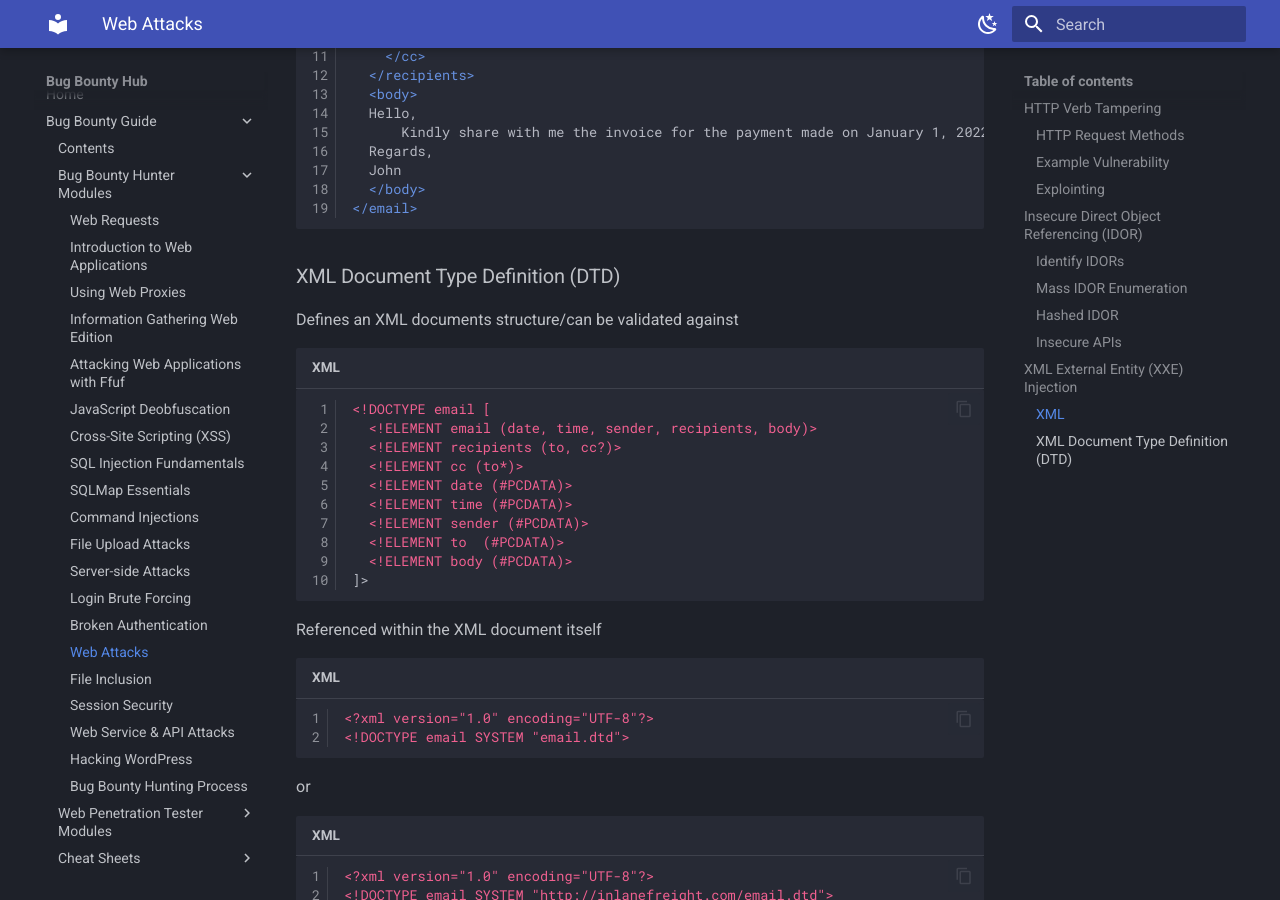
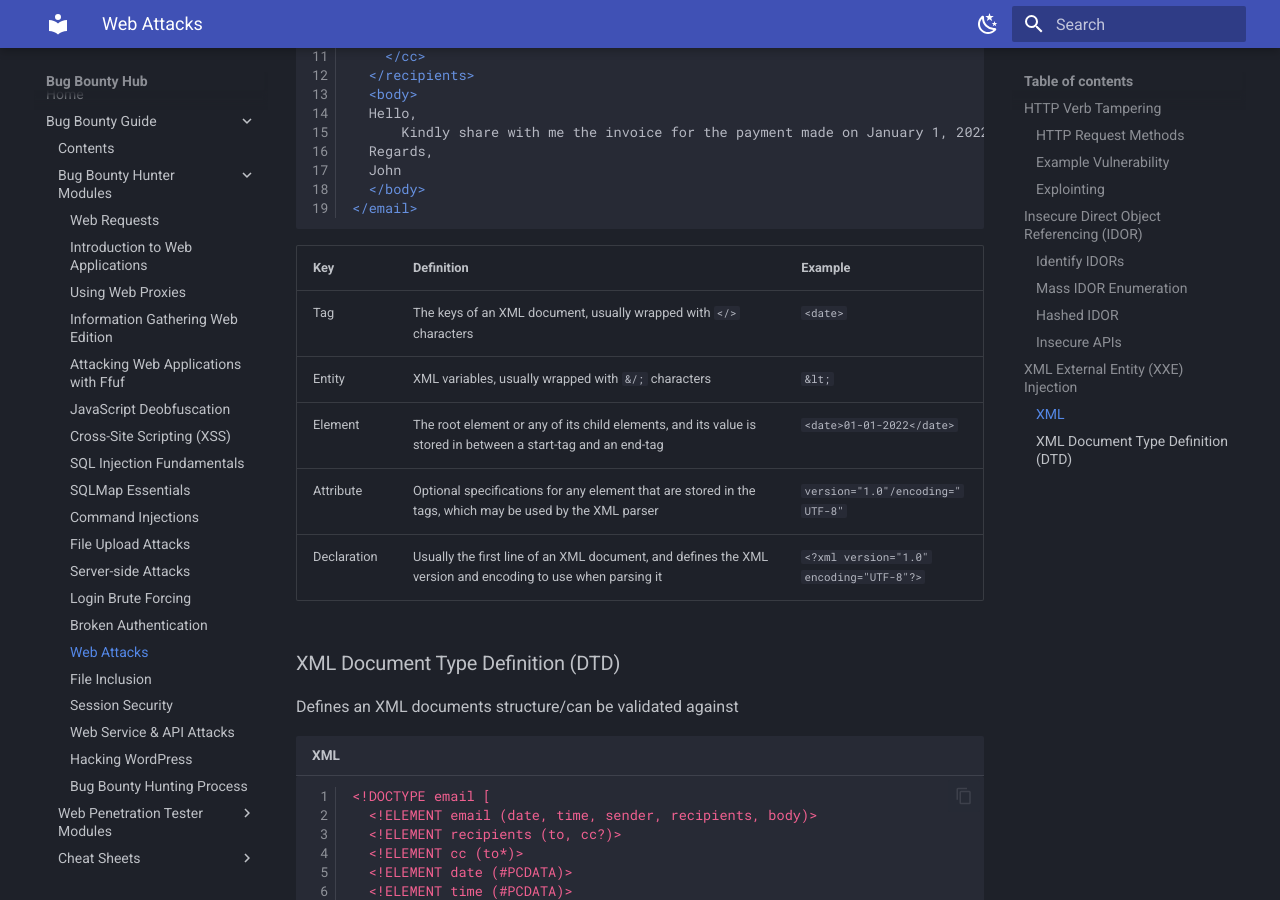
Before and after one commit to variable190/BugBounty, an MkDocs documentation site: the page built from docs/bug-bounty-guide/web-attacks.md, in a window 1280 px wide and 900 px high, scrolled down 4651 px. Built offline with MkDocs 1.6.1 and Material for MkDocs 9.7.7, drawn with Linux system fonts in a browser that asks for light colours.

Commit message:
edit xml dtd section to web attacks page

````diff
--- a/docs/bug-bounty-guide/web-attacks.md
+++ b/docs/bug-bounty-guide/web-attacks.md
@@ -173,6 +173,14 @@
 </email>
 ```
 
+| Key | Definition | Example |
+|-----|------------|---------|
+| Tag | The keys of an XML document, usually wrapped with `</>` characters | `<date>` |
+| Entity | XML variables, usually wrapped with `&/;` characters | `&lt;` |
+| Element | The root element or any of its child elements, and its value is stored in between a start-tag and an end-tag | `<date>01-01-2022</date>` |
+| Attribute | Optional specifications for any element that are stored in the tags, which may be used by the XML parser | `version="1.0"/encoding="UTF-8"` |
+| Declaration | Usually the first line of an XML document, and defines the XML version and encoding to use when parsing it | `<?xml version="1.0" encoding="UTF-8"?>` |
+
 ### XML Document Type Definition (DTD)
 
 Defines an XML documents structure/can be validated against
````
